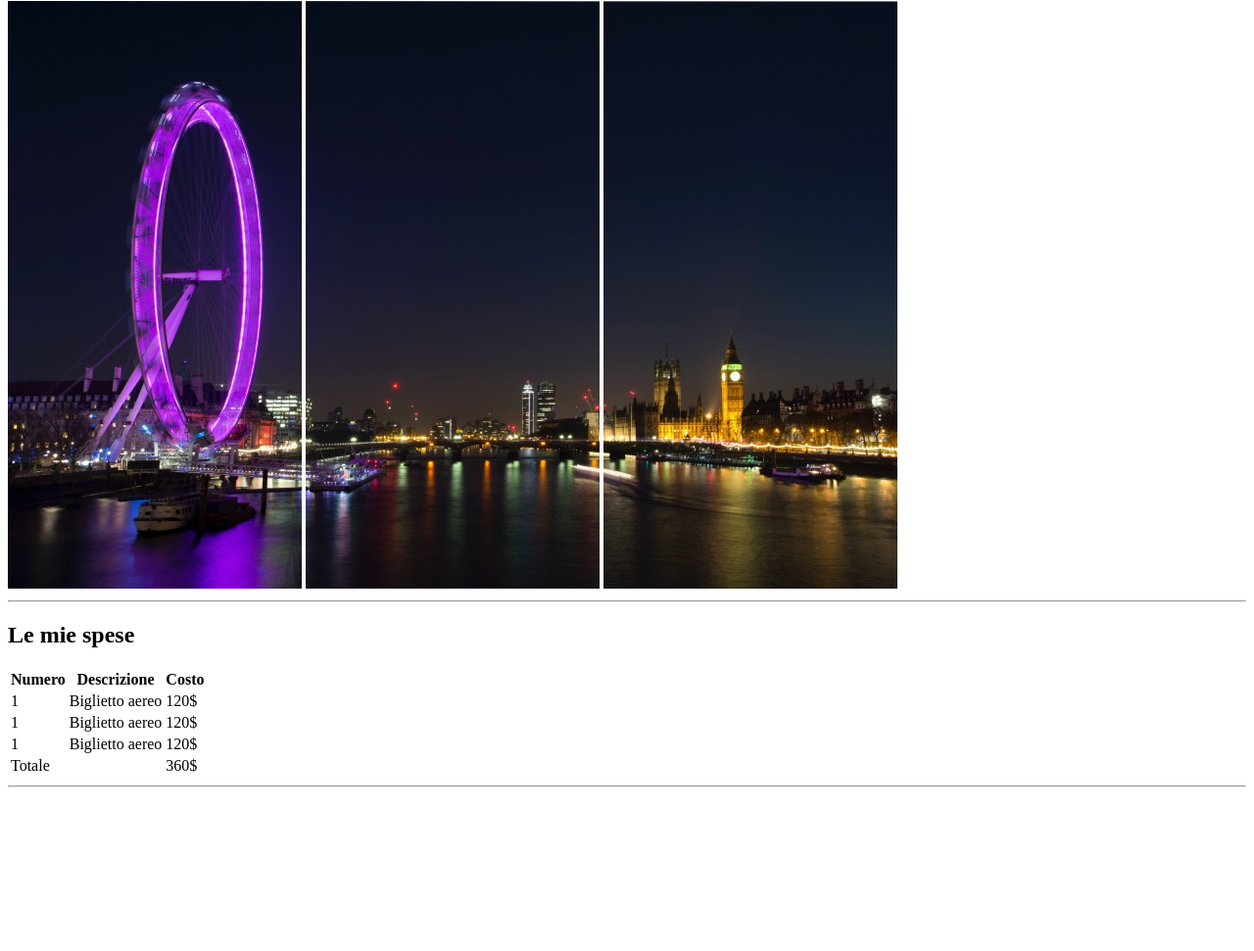
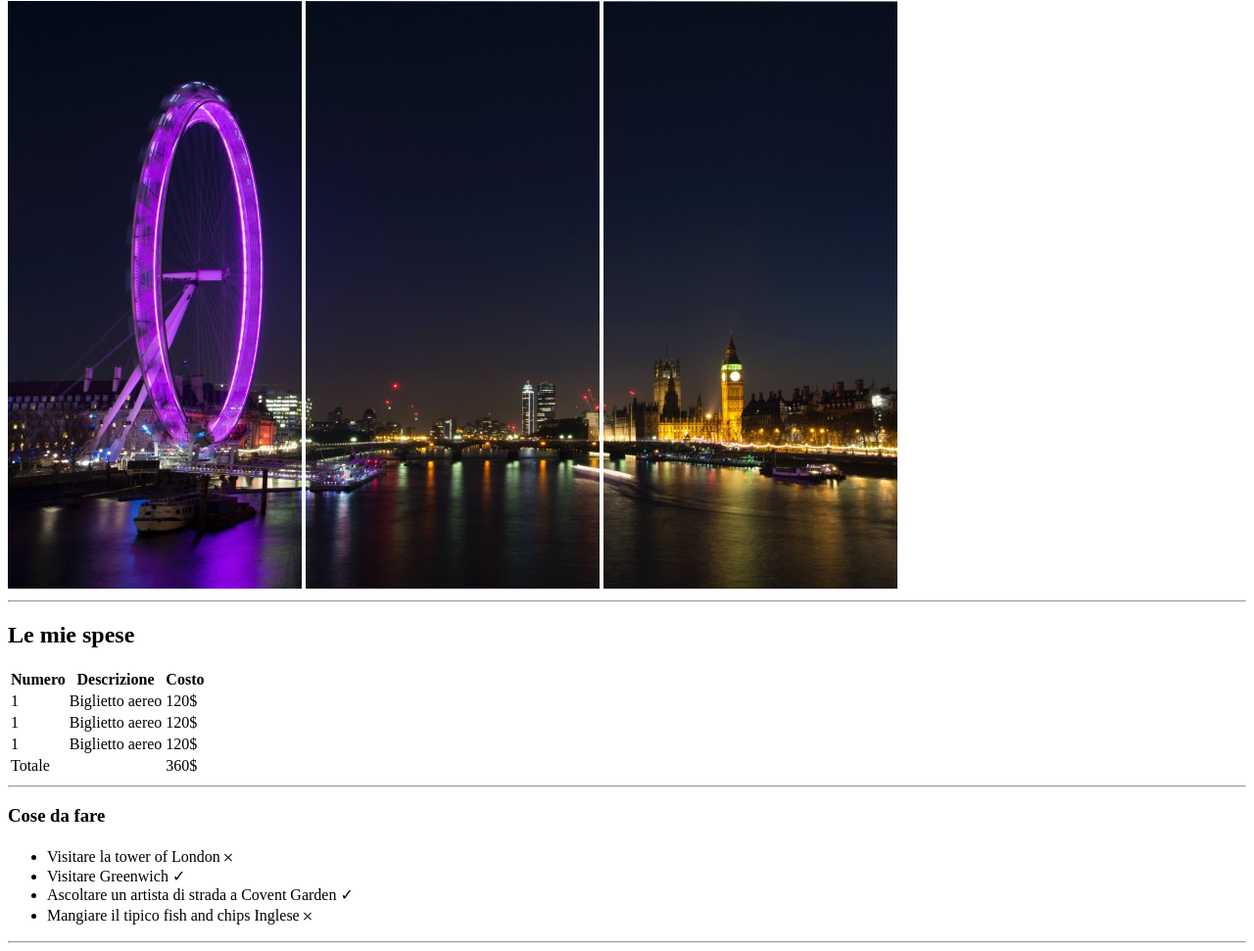
Before and after one commit to FedericoPiazzolla/html-london-trip, a plain HTML site: page index.html in a window 1280 px wide. Shown: the part 79-1050 px from the top of the page at 98% size. Before the commit the page ends 891 px from the top, so only its background shows below. Drawn offline with Linux system fonts and the light colour scheme.

Commit message:
add:pointed Bulleted List

```diff
--- a/index.html
+++ b/index.html
@@ -73,7 +73,14 @@
 
       <!-- Lista Puntata -->
       <section>
-
+        <h3>Cose da fare</h3>
+        <ul>
+          <li>Visitare la tower of London &#65794;</li>
+          <li>Visitare Greenwich &#10003;</li>
+          <li>Ascoltare un artista di strada a Covent Garden &#10003;</li>
+          <li>Mangiare il tipico fish and chips Inglese &#65794;</li>
+        </ul>
+        <hr/>
       </section>
       <!-- /Lista Puntata -->
 
```
